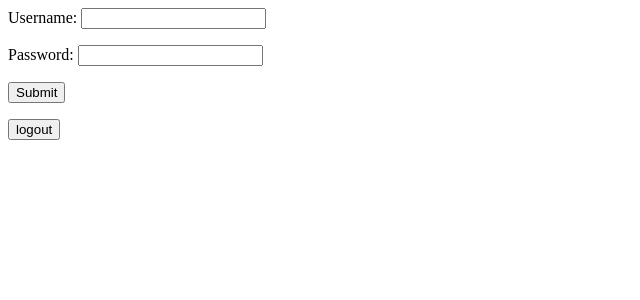
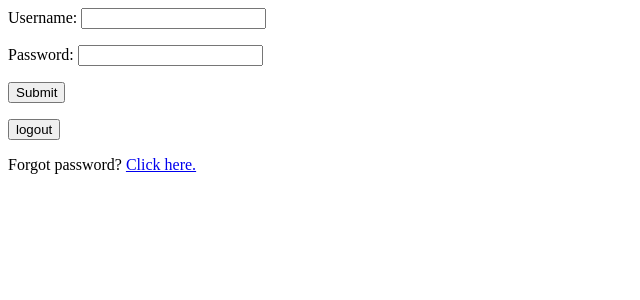
Before and after one commit to breezh/socialproject, a Django app: a page that uses users/templates/users/login.html in a window 1280 px wide. Shown: the top 300 px of the page, without its empty margins (0-640 px from the left). Run offline with Django 5.2, Linux system fonts and the light colour scheme; tables that the repository leaves empty hold one stand-in row (values such as "Sample post").

Commit message:
create password reset

```diff
--- a/socialproject/settings.py
+++ b/socialproject/settings.py
@@ -126,3 +126,5 @@ DEFAULT_AUTO_FIELD = 'django.db.models.BigAutoField'
 
 LOGIN_URL = 'login'
 LOGOUT = 'logout'
+
+EMAIL_BACKEND = 'django.core.mail.backends.console.EmailBackend'
--- a/users/templates/users/login.html
+++ b/users/templates/users/login.html
@@ -7,3 +7,4 @@
     {% csrf_token %}
     <button type="submit">logout</button>
 </form>
+<p>Forgot password? <a href="{% url 'password_reset' %}">Click here.</a></p>
--- /dev/null
+++ b/users/templates/users/password_reset_complete.html
@@ -0,0 +1,4 @@
+{% extends 'users/base.html' %}
+{% block body %}
+<h1>The password has been reset.</h1>
+{% endblock %}
--- /dev/null
+++ b/users/templates/users/password_reset_done.html
@@ -0,0 +1,4 @@
+{% extends 'users/base.html' %}
+{% block body %}
+We have maield you the reset link.
+{% endblock %}
--- a/users/urls.py
+++ b/users/urls.py
@@ -7,5 +7,9 @@ urlpatterns = [
     path('logout/', auth_view.LogoutView.as_view(template_name='users/logout.html'), name='logout'),
     path('', views.index, name='index'),
     path('password_change/', auth_view.PasswordChangeView.as_view(template_name='users/password_change_form.html'), name='password_change'),
-    path('password_change_done', auth_view.PasswordChangeDoneView.as_view(template_name='users/password_change_done.html'), name='password_change_done')
+    path('password_change_done/', auth_view.PasswordChangeDoneView.as_view(template_name='users/password_change_done.html'), name='password_change_done'),
+    path('password_reset/', auth_view.PasswordResetView.as_view(template_name='users/password_reset_form.html'), name='password_reset'),
+    path('password_reset/done/', auth_view.PasswordResetDoneView.as_view(template_name='users/password_reset_done.html'), name='password_reset_done'),
+    path('reset/<uidb64>/<token>', auth_view.PasswordResetConfirmView.as_view(template_name='users/password_reset_confirm.html'), name='password_reset_confirm'),
+    path('reset/done/', auth_view.PasswordResetCompleteView.as_view(template_name='users/password_reset_complete'), name='password_reset_complete')
 ]
```
Also changed, not shown: users/templates/users/password_reset_confirm.html (added, +12 -0 lines), users/templates/users/password_reset_form.html (added, +8 -0 lines).
